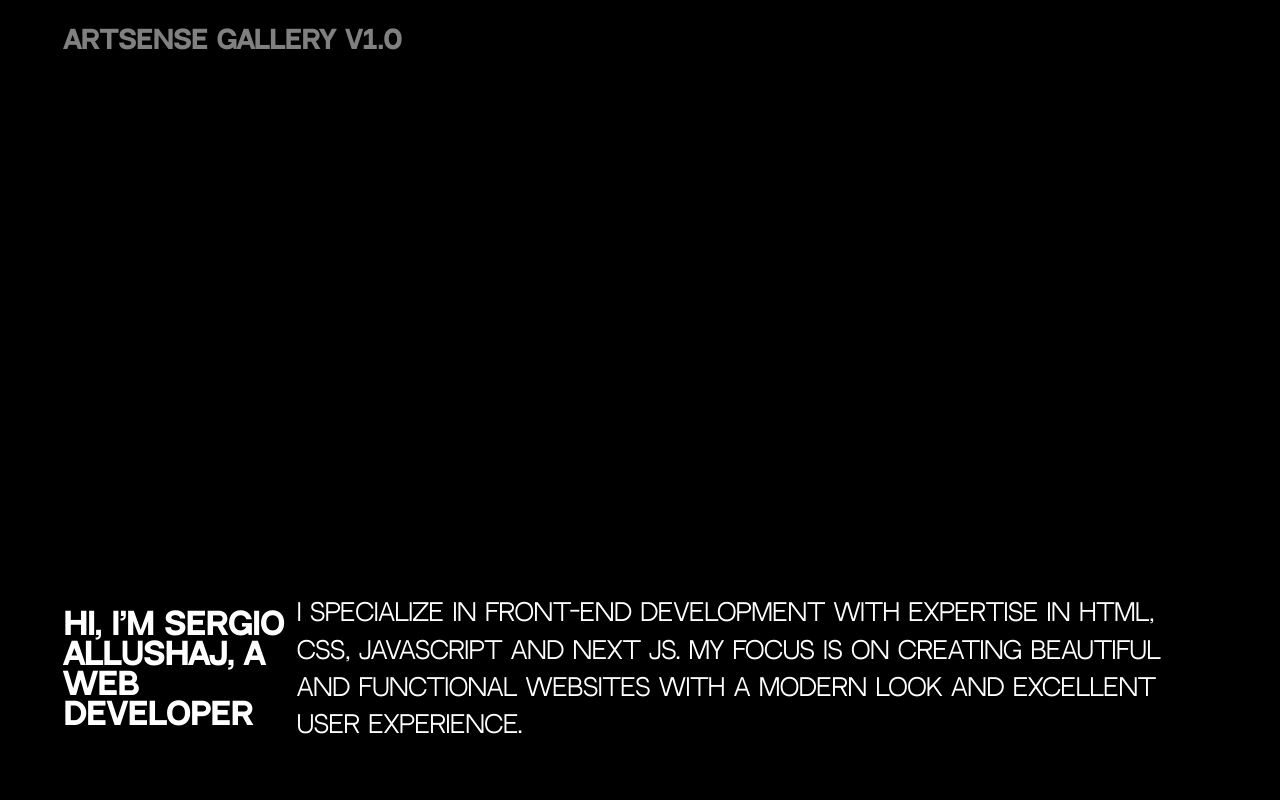
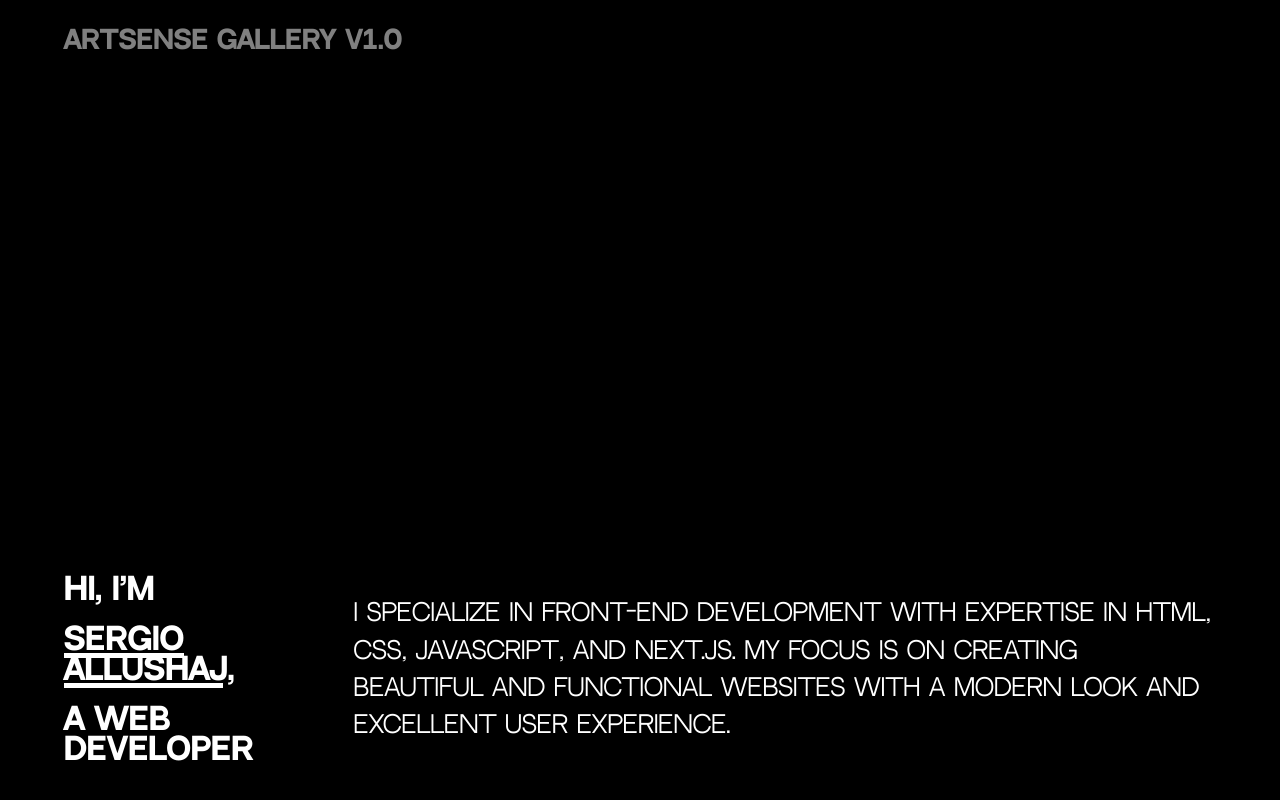
Before and after one commit to kuroiokami89/VantaBlack-Website-2.0, a Next.js app: page / in a window 1280 px wide. Shown: the part 2858-3658 px from the top of the page. Built offline with nearby package versions, Linux system fonts and the light colour scheme; a web font is replaced by a local one.

Commit message:
About img effects

```diff
--- a/src/app/components/About2.js
+++ b/src/app/components/About2.js
@@ -6,19 +6,27 @@ export default function About2() {
   return (
     <div id="about" className={`blocco ${NeutralFace.className}`}>
       <div className="about-container">
-        <div className="about-title">
-          <h2 className={`about-animated ${NeutralFaceBold.className}`}>
-            hi, i’m sergio Allushaj, a web developer
-          </h2>
+        <div className="about-title-container">
+          <div className="title-container">
+            <h2 className={`about-title ${NeutralFaceBold.className}`}>
+              hi, i'm
+            </h2>
+            <h2
+              className={`about-title title-name ${NeutralFaceBold.className}`}
+            >
+              Sergio <br /> Allushaj,{" "}
+            </h2>
+            <h2 className={`about-title ${NeutralFaceBold.className}`}>
+              a web <br /> developer
+            </h2>
+          </div>
+          <img id="about-image" src="/Me.jpg" alt="Sergio Allushaj" />
         </div>
-        <div className="about-paragraph">
-          <p>
-            I specialize in front-end development with expertise in HTML, CSS,
-            JavaScript and Next js. My focus is on creating beautiful and
-            functional websites with a modern look and excellent user
-            experience.
-          </p>
-        </div>
+        <p>
+          I specialize in front-end development with expertise in HTML, CSS,
+          JavaScript, and Next.js. My focus is on creating beautiful and
+          functional websites with a modern look and excellent user experience.
+        </p>
       </div>
     </div>
   );
--- a/src/app/components/Header.js
+++ b/src/app/components/Header.js
@@ -33,7 +33,7 @@ export default function Header() {
   return (
     <header id="header" className={`${NeutralFace.className}`}>
       <div className="header-container blocco">
-        <a id="logo" href="/Portfolio-Vantablack/">
+        <a id="logo" href="#top">
           vantaBlack
         </a>
         <div className="header-anchors">
--- a/src/app/globals.css
+++ b/src/app/globals.css
@@ -193,23 +193,52 @@ p {
 #about {
   display: flex;
   height: 100vh;
-  margin-top: 44px;
-}
-
-#about h1 {
-  font-size: 8.5rem !important;
-  margin: 0;
-  line-height: 9rem;
 }
 
 .about-container {
   display: flex;
   align-items: center;
+  gap: 100px;
 }
 
-.about-img {
-  width: 100%;
-  height: 100%;
+.about-title-container {
+  position: relative;
+}
+
+.title-container {
+  display: flex;
+  flex-direction: column;
+  transition: opacity 0.3s ease;
+}
+
+.title-name {
+  text-decoration: underline solid 4.5px white;
+  cursor: pointer;
+}
+
+/* Image is hidden by default */
+#about-image {
+  position: absolute;
+  top: 50%;
+  left: 50%;
+  transform: translate(-50%, -50%) scale(1.4); /* Center and scale up the image */
+  opacity: 0;
+  pointer-events: none;
+  transition: opacity 0.3s ease, transform 0.3s ease; /* Smooth transition for fading in and scaling */
+  max-width: 100%;
+  max-height: 100%;
+  width: auto;
+  height: auto;
+}
+
+/* When hovering on title-name, hide the title-container and show the image */
+.about-title-container:hover .title-container {
+  opacity: 0;
+}
+
+.about-title-container:hover #about-image {
+  opacity: 1;
+  pointer-events: auto;
 }
 /** FINE STILE ABOUT **/
 
--- a/src/app/layout.js
+++ b/src/app/layout.js
@@ -12,6 +12,7 @@ export default function RootLayout({ children }) {
     <html lang="en">
       <HeadComponent />
       <body>
+        <div id="top"></div>
         <Header />
         {children}
         <Footer />
--- a/src/app/mediaquery.css
+++ b/src/app/mediaquery.css
@@ -180,7 +180,6 @@
 
   .about-container {
     flex-direction: column;
-    row-gap: 20px;
     margin-top: 50px;
   }
 
```
